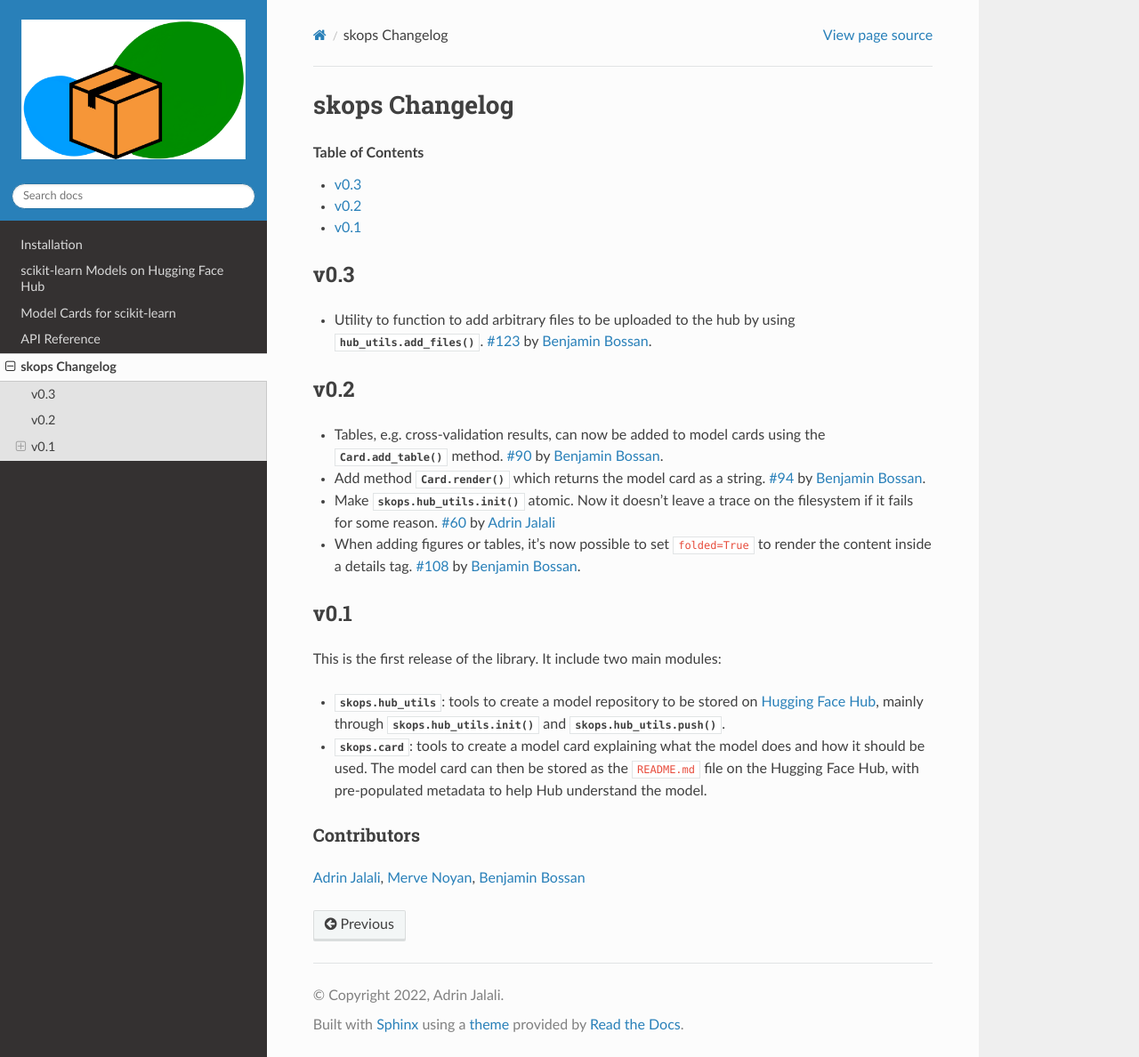
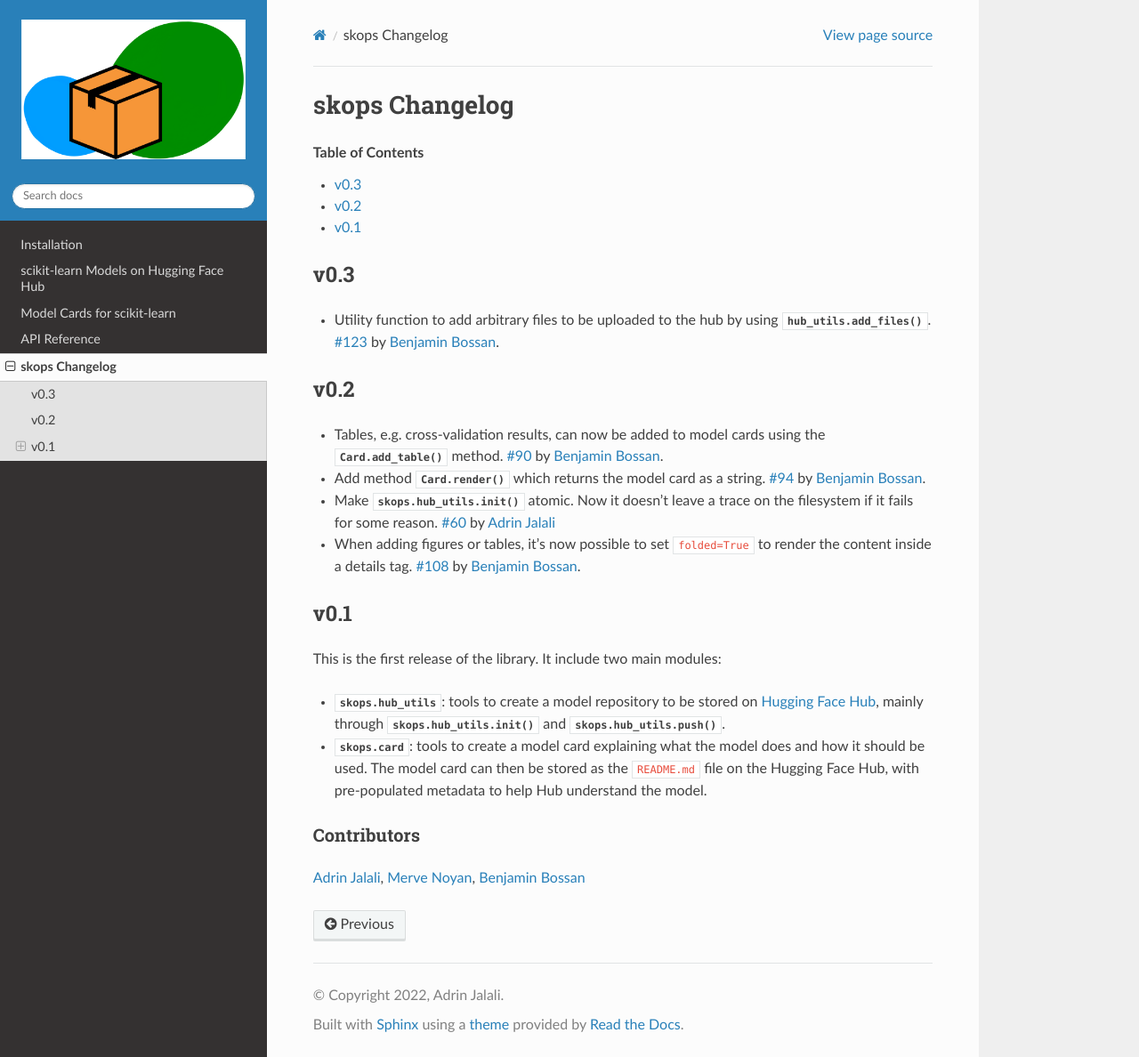
Before and after one commit to skops-dev/skops, a Sphinx documentation site: the page built from docs/changes.rst, in a window 1280 px wide and 1188 px high. Shown: the whole window at 89% size. Built offline with Sphinx 7.4.7 and the Read the Docs theme 2.0.0, drawn with Linux system fonts in a browser that asks for light colours.

Commit message:
Update docs/changes.rst
Co-authored-by: Adrin Jalali <adrin.jalali@gmail.com>

```diff
--- a/docs/changes.rst
+++ b/docs/changes.rst
@@ -11,7 +11,7 @@ skops Changelog
 
 v0.3
 ----
-- Utility to function to add arbitrary files to be uploaded to the hub by using
+- Utility function to add arbitrary files to be uploaded to the hub by using
   :func:`.hub_utils.add_files`. :pr:`123` by `Benjamin Bossan`_.
 
 v0.2
```
